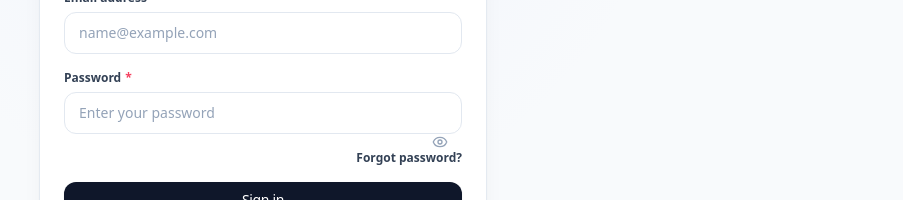
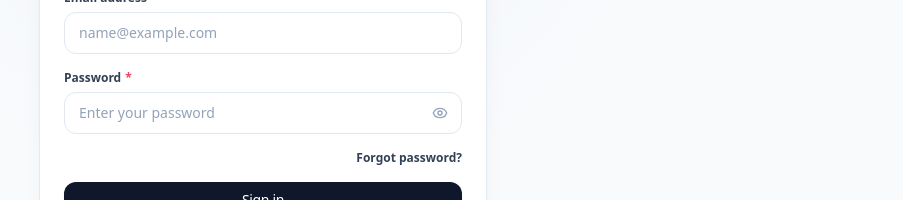
Before and after one commit to ersamirsingh/Hallmarq, a React (Vite) app in the folder client/: page /login in a window 1280 px wide. Shown: the part 337-537 px from the top of the page, without its empty margins (377-1280 px from the left). Built offline with nearby package versions, Linux system fonts and the light colour scheme; no server answers; the HTML template or start-up script is replaced by a standard one.

Commit message:
fix: align password eye toggle and search bar icons

```diff
--- a/client/src/components/ui/Input.jsx
+++ b/client/src/components/ui/Input.jsx
@@ -9,6 +9,8 @@ export const Input = forwardRef(function Input(
     className = '',
     type = 'text',
     required = false,
+    leftIcon: LeftIcon,
+    rightElement,
     ...props
   },
   ref
@@ -26,19 +28,35 @@ export const Input = forwardRef(function Input(
           {required && <span className="ml-1 text-rose-500">*</span>}
         </label>
       )}
+      <div className="relative flex items-center">
+        {LeftIcon && (
+          <div className="pointer-events-none absolute left-3.5 top-1/2 -translate-y-1/2 flex items-center text-slate-400 dark:text-slate-500">
+            {typeof LeftIcon === 'function' ? <LeftIcon className="h-4 w-4" /> : LeftIcon}
+          </div>
+        )}
         <input
           ref={ref}
           id={inputId}
           type={type}
           aria-invalid={Boolean(error)}
           aria-describedby={error ? `${inputId}-error` : helperText ? `${inputId}-helper` : undefined}
-        className={`w-full rounded-xl border bg-white px-3.5 py-2.5 text-sm text-slate-900 transition-all duration-150 placeholder:text-slate-400 focus:outline-none focus:ring-2 disabled:cursor-not-allowed disabled:bg-slate-100 disabled:opacity-75 dark:bg-slate-900/90 dark:text-slate-100 dark:placeholder:text-slate-500 ${
+          className={`w-full rounded-xl border bg-white py-2.5 text-sm text-slate-900 transition-all duration-150 placeholder:text-slate-400 focus:outline-none focus:ring-2 disabled:cursor-not-allowed disabled:bg-slate-100 disabled:opacity-75 dark:bg-slate-900/90 dark:text-slate-100 dark:placeholder:text-slate-500 ${
+            LeftIcon ? 'pl-10' : 'pl-3.5'
+          } ${
+            rightElement ? 'pr-10' : 'pr-3.5'
+          } ${
             error
               ? 'border-rose-400 focus:border-rose-500 focus:ring-rose-500/20 dark:border-rose-600'
               : 'border-slate-200 hover:border-slate-300 focus:border-slate-900 focus:ring-slate-900/10 dark:border-slate-800 dark:hover:border-slate-700 dark:focus:border-slate-300 dark:focus:ring-white/10'
           } ${className}`}
           {...props}
         />
+        {rightElement && (
+          <div className="absolute right-2.5 top-1/2 -translate-y-1/2 flex items-center">
+            {rightElement}
+          </div>
+        )}
+      </div>
       {error && (
         <p id={`${inputId}-error`} className="mt-1.5 text-xs font-medium text-rose-500 dark:text-rose-400">
           {error}
--- a/client/src/pages/Login.jsx
+++ b/client/src/pages/Login.jsx
@@ -87,7 +87,6 @@ export default function Login() {
                 {...register('email')}
               />
 
-              <div className="relative">
               <Input
                 label="Password"
                 type={showPassword ? 'text' : 'password'}
@@ -96,16 +95,17 @@ export default function Login() {
                 autoComplete="current-password"
                 error={errors.password?.message}
                 {...register('password')}
-                />
+                rightElement={
                   <button
                     type="button"
                     onClick={() => setShowPassword((prev) => !prev)}
-                  className="absolute right-3.5 top-8.5 text-slate-400 hover:text-slate-600 dark:hover:text-slate-200 cursor-pointer"
+                    className="p-1 rounded-lg text-slate-400 hover:text-slate-600 dark:hover:text-slate-200 hover:bg-slate-100 dark:hover:bg-slate-800 transition-colors cursor-pointer"
                     aria-label={showPassword ? 'Hide password' : 'Show password'}
                   >
                     {showPassword ? <EyeOff className="h-4 w-4" /> : <Eye className="h-4 w-4" />}
                   </button>
-              </div>
+                }
+              />
 
               <div className="flex items-center justify-end">
                 <Link
--- a/client/src/pages/ResetPassword.jsx
+++ b/client/src/pages/ResetPassword.jsx
@@ -95,7 +95,6 @@ export default function ResetPassword() {
                   </div>
                 )}
 
-                <div className="relative">
                 <Input
                   label="New password"
                   type={showPassword ? 'text' : 'password'}
@@ -104,16 +103,17 @@ export default function ResetPassword() {
                   autoComplete="new-password"
                   error={errors.password?.message}
                   {...register('password')}
-                  />
+                  rightElement={
                     <button
                       type="button"
                       onClick={() => setShowPassword((prev) => !prev)}
-                    className="absolute right-3 top-8 text-slate-400 hover:text-slate-600 dark:hover:text-slate-200"
+                      className="p-1 rounded-lg text-slate-400 hover:text-slate-600 dark:hover:text-slate-200 hover:bg-slate-100 dark:hover:bg-slate-800 transition-colors cursor-pointer"
                       aria-label={showPassword ? 'Hide password' : 'Show password'}
                     >
                       {showPassword ? <EyeOff className="h-4 w-4" /> : <Eye className="h-4 w-4" />}
                     </button>
-                </div>
+                  }
+                />
 
                 <PasswordStrength password={passwordValue} />
 
--- a/client/src/pages/Signup.jsx
+++ b/client/src/pages/Signup.jsx
@@ -94,7 +94,6 @@ export default function Signup() {
                 {...register('email')}
               />
 
-              <div className="relative">
               <Input
                 label="Password"
                 type={showPassword ? 'text' : 'password'}
@@ -103,16 +102,17 @@ export default function Signup() {
                 autoComplete="new-password"
                 error={errors.password?.message}
                 {...register('password')}
-                />
+                rightElement={
                   <button
                     type="button"
                     onClick={() => setShowPassword((prev) => !prev)}
-                  className="absolute right-3.5 top-8.5 text-slate-400 hover:text-slate-600 dark:hover:text-slate-200 cursor-pointer"
+                    className="p-1 rounded-lg text-slate-400 hover:text-slate-600 dark:hover:text-slate-200 hover:bg-slate-100 dark:hover:bg-slate-800 transition-colors cursor-pointer"
                     aria-label={showPassword ? 'Hide password' : 'Show password'}
                   >
                     {showPassword ? <EyeOff className="h-4 w-4" /> : <Eye className="h-4 w-4" />}
                   </button>
-              </div>
+                }
+              />
 
               <PasswordStrength password={passwordValue} />
 
--- a/client/src/pages/admin/Stores.jsx
+++ b/client/src/pages/admin/Stores.jsx
@@ -65,7 +65,7 @@ export default function Stores() {
       </div>
 
       <div className="space-y-3">
-        <div className="relative">
+        <div>
           <Input
             placeholder="Search stores by name or address..."
             value={search}
@@ -73,9 +73,8 @@ export default function Stores() {
               setSearch(e.target.value);
               setPage(1);
             }}
-            className="pl-9"
+            leftIcon={Search}
           />
-          <Search className="absolute left-3 top-2.5 h-4 w-4 text-slate-400" />
         </div>
 
         <CategoryChips
--- a/client/src/pages/admin/Users.jsx
+++ b/client/src/pages/admin/Users.jsx
@@ -56,7 +56,7 @@ export default function Users() {
       </div>
 
       <div className="flex flex-col gap-3 sm:flex-row sm:items-center">
-        <div className="relative flex-1">
+        <div className="flex-1">
           <Input
             placeholder="Search by name, email or address..."
             value={search}
@@ -64,9 +64,8 @@ export default function Users() {
               setSearch(e.target.value);
               setPage(1);
             }}
-            className="pl-9"
+            leftIcon={Search}
           />
-          <Search className="absolute left-3 top-2.5 h-4 w-4 text-slate-400" />
         </div>
         <div className="w-full sm:w-48">
           <Select
--- a/client/src/pages/user/Stores.jsx
+++ b/client/src/pages/user/Stores.jsx
@@ -53,7 +53,7 @@ export default function Stores() {
       </div>
 
       <div className="flex flex-col gap-3 sm:flex-row sm:items-center">
-        <div className="relative flex-1">
+        <div className="flex-1">
           <Input
             placeholder="Search stores by name or address..."
             value={search}
@@ -61,9 +61,8 @@ export default function Stores() {
               setSearch(e.target.value);
               setPage(1);
             }}
-            className="pl-9.5"
+            leftIcon={Search}
           />
-          <Search className="absolute left-3.5 top-3 h-4 w-4 text-slate-400" />
         </div>
         <div className="w-full sm:w-56">
           <Select
```
Also changed, not shown: client/src/pages/profile/ChangePasswordForm.jsx (+8 -8 lines). Lines whose indentation alone changed are shown as unchanged.
